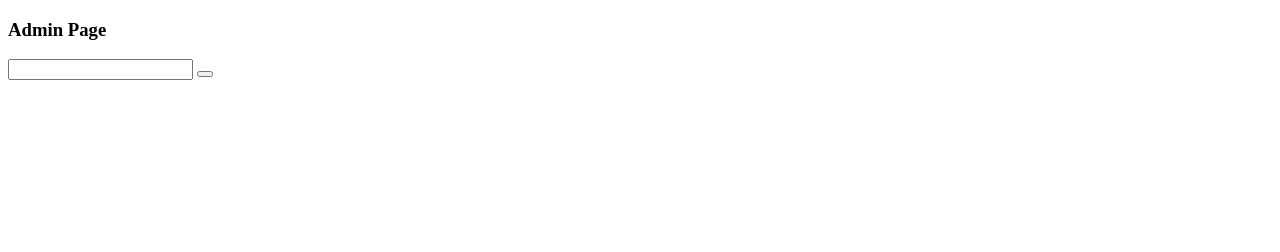
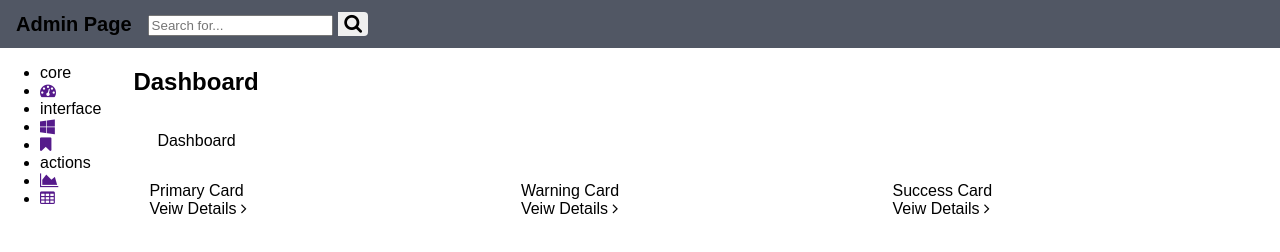
Before and after one commit to zsklari/project-css3-002-admin-template, a plain HTML site: page index.html in a window 1280 px wide. Drawn offline with Linux system fonts and the light colour scheme.

Commit message:
html added

```diff
--- a/css/style.css
+++ b/css/style.css
@@ -1,4 +1,85 @@
-.header--dark {}
-.header__search {}
+html {
+    font-family: sans-serif
+}
+
+.aside {
+    background-color: #333741;
+    min-width: ;
+    color: #000;
+}
+
+.content {
+    flex-basis: 100%;
+    padding: 0 2rem;
+}
+
+body {
+    margin: 0;
+    padding: 0;
+    position: absolute;
+    top: 0;
+    right: 0;
+    bottom: 0;
+    left: 0;
+}
+
+.header--dark {
+    background-color: #515764;
+    color: #236236236;
+    display: flex;
+    flex-direction: row;
+    align-items: center;
+    height: 3rem;
+}
+
+.header__title {
+    display: flex-start;
+    font-size: 1.25rem;
+    padding-left: 1rem;
+}
+
+.header__search {
+    display: inline;
+    font-size: 1.25rem;
+    padding-left: 1rem;
+    margin-left
+}
+
+.main {
+    display: flex;
+    flex-direction: row;
+    height: 100%;
+}
+
+.main__breadcrumb {
+    background-color: #233236239;
+    border-radius: .25rem;
+    padding: 1rem 1.5rem;
+}
+
+.main__card {
+    flex-basis: 100%;
+    margin: 1rem;
+}
+
+.main__cards {
+    display: flex;
+    flex-direction: row;
+}
+
+.main__card--blue {
+    background-color: #233236239;
+
+}
+
 .search-input {}
-.search__btn {}
+
+.search__btn {
+    background-color: #0123255);
+    border: none;
+    border-top-right-radius: 4px;
+    border-bottom-right-radius: 4px;
+    color: #236236236);
+    font-size: 1.2rem
+
+}
--- a/index.html
+++ b/index.html
@@ -3,23 +3,89 @@
 <head>
     <meta charset="UTF-8">
     <meta name="viewport" content="width=device-width, initial-scale=1.0">
-    <title>Document</title>
+    <title>Admin Page</title>
     <link rel="stylesheet" href="css\font-awesome-4.7.0\css\font-awesome.min.css">
+    <link rel="stylesheet" href="css/style.css">
 </head>
 <body>
+    <!--Header-->
     <header class="header--dark">
-        <h3  class="header__title">Admin Page</h3>
+        <h3 class="header__title">Admin Page</h3>
         <div class="header__search">
-            <input type="text" class="search-input">
-            <button class="search__btn"></button>
+            <input type="text" class="search__input" placeholder="Search for...">
+            <button class="search__btn">
+                <i class="fa fa-search"></i>
+            </button>
         </div>
     </header>
-    <main>
+    <main class="main">
         <aside>
-
+            <nav class="main__nav">
+                <ul class="nav__ul">
+                    <li>core</li>
+                    <li>
+                        <a href="">
+                            <i class="fa fa-tachometer"></i>
+                        </a>
+                    </li>
+                    <li>interface</li>
+                    <li>
+                        <a href="">
+                            <i class="fa fa-windows"></i>
+                        </a>
+                    </li>
+                    <li>
+                        <a href="">
+                            <i class="fa fa-bookmark"></i>
+                        </a>
+                    </li>
+                    <li>actions</li>
+                    <li>
+                        <a href="">
+                            <i class="fa fa-area-chart"></i>
+                        </a>
+                    </li>
+                    <li>
+                        <a href="">
+                            <i class="fa fa-table"></i>
+                        </a>
+                    </li>
+                </ul>
+            </nav>
         </aside>
-        <section>
-
+        <section class="content">
+            <h1>Dashboard</h1>
+            <div class="main__breadcrumb">
+                Dashboard
+            </div>
+            <div class="main__cards">
+                <div class="main__card">
+                    <div class="card__top">
+                        Primary Card
+                    </div>
+                    <div class="card__bottom">
+                        Veiw Details
+                        <i class="fa fa-angle-right"></i>
+                    </div>
+                </div>
+                <div class="main__card">
+                    <div class="card__top">
+                        Warning Card
+                    </div>
+                    <div class="card__bottom">
+                        Veiw Details
+                        <i class="fa fa-angle-right"></i>
+                    </div>
+                </div>
+                <div class="main__card">
+                    <div class="card__top">
+                        Success Card
+                    </div>
+                    <div class="card__bottom">
+                        Veiw Details
+                        <i class="fa fa-angle-right"></i>
+                    </div>
+                </div>
         </section>
     </main>
 </body>
```
